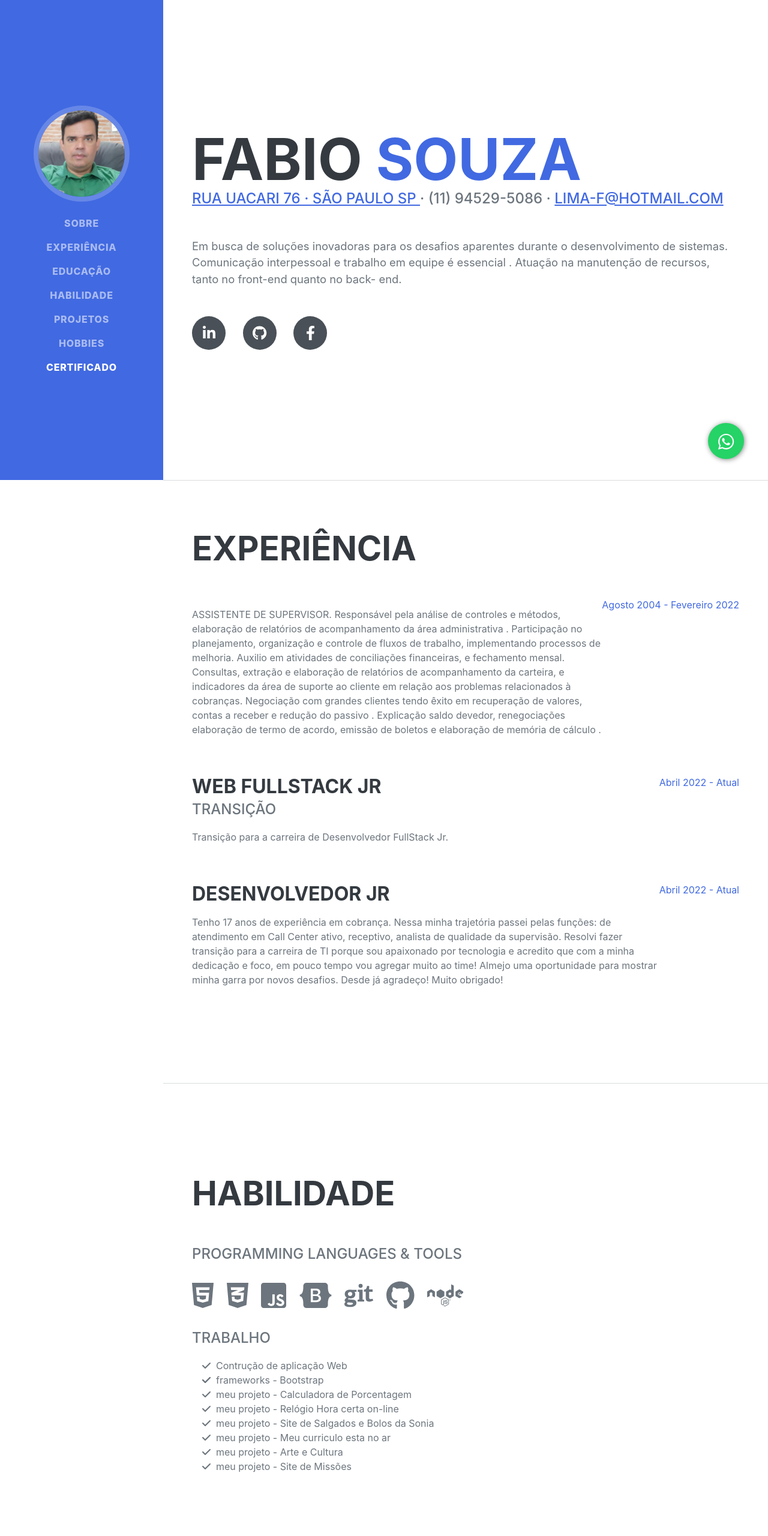
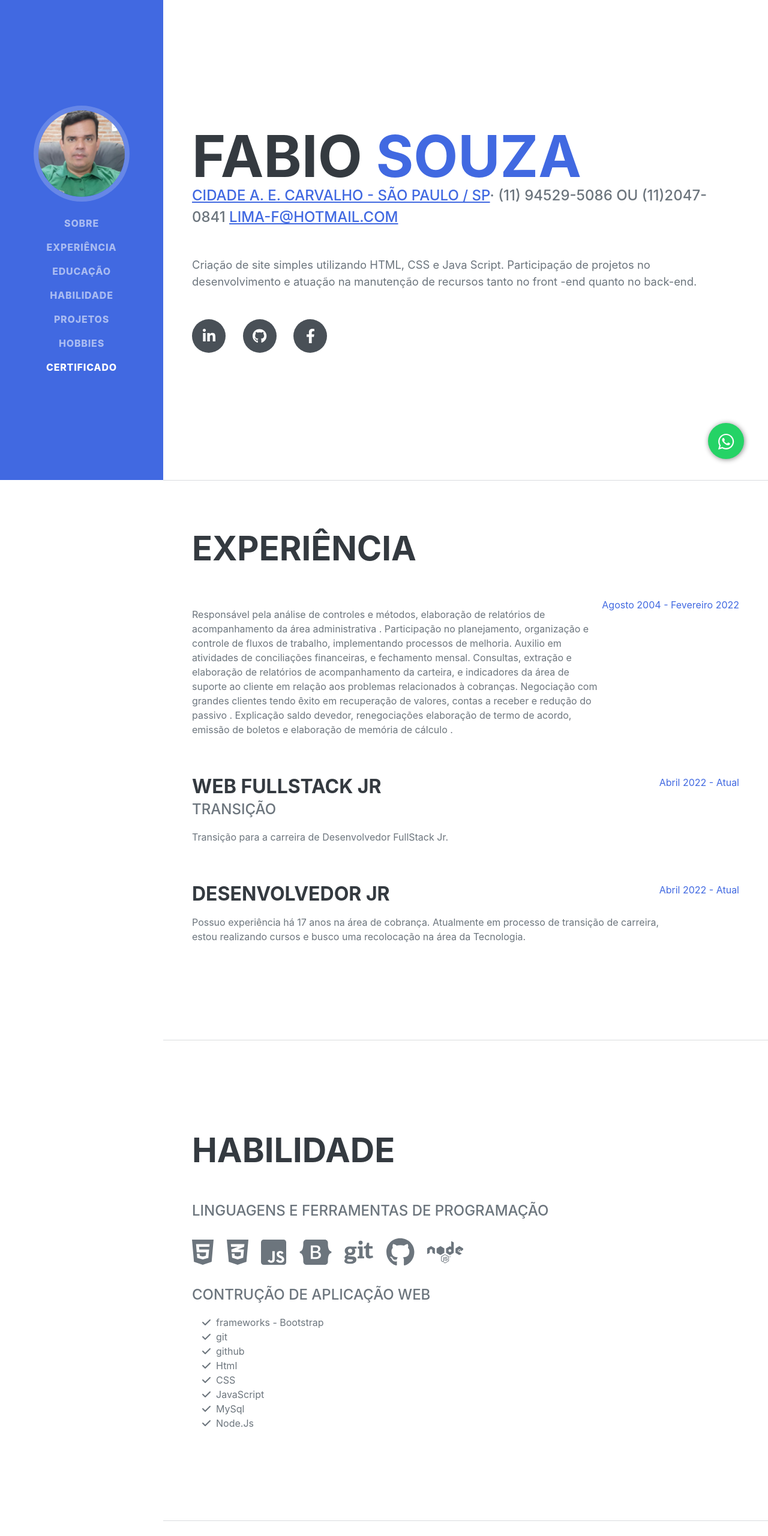
Before and after one commit to fabio-de-souza-lima/profissional, a plain HTML site: page index.html in a window 1280 px wide. Shown: the top 2560 px of the page at 60% size. Drawn offline with nearby package versions, Linux system fonts and the light colour scheme; a web font is replaced by a local one.

Commit message:
atualização

```diff
--- a/index.html
+++ b/index.html
@@ -81,11 +81,13 @@
                         Fabio
                         <span class="text-primary">Souza</span>
                     </h1>
-                    <div class="subheading mb-5"> <a href="https://www.google.com/maps/search/?api=1&query= Rua Uacai 76 São Paulo SP">
-                        Rua Uacari 76 · São Paulo SP </a>· (11) 94529-5086 ·
+                    <div class="subheading mb-5"> <a href="https://www.google.com/maps/search/?api=1&query= Cidade A. E. Carvalho - SÃO PAULO / SP">
+                        Cidade A. E. Carvalho - SÃO PAULO / SP</a>· (11) 94529-5086 ou (11)2047-0841
                         <a href="mailto:lima-f@hotmail.com">lima-f@hotmail.com</a>
                     </div>
-                    <p class="lead mb-5">Em busca de soluções inovadoras para os desafios aparentes durante o desenvolvimento de sistemas. Comunicação interpessoal e trabalho em equipe é essencial . Atuação na manutenção de recursos, tanto no front-end quanto no back- end.</p>
+                    <p class="lead mb-5"> Criação de site simples utilizando HTML, CSS e Java Script.
+                        Participação de projetos no desenvolvimento e atuação na manutenção de recursos tanto
+                        no front -end quanto no back-end.</p>
                     <div class="social-icons">
                         <a class="social-icon" href="https://www.linkedin.com/"><i class="fab fa-linkedin-in" ></i></a>
                         <a class="social-icon" href="https://github.com/fabio-de-souza-lima"><i class="fab fa-github"></i></a>
@@ -103,7 +105,7 @@
                         <div class="flex-grow-1">
                             <h3 class="mb-0"></h3>
                             <div class="subheading mb-3"></div>
-                            <p>ASSISTENTE DE SUPERVISOR.
+                            <p>
                                  Responsável pela análise de controles e métodos, elaboração de relatórios de
                                 acompanhamento da área administrativa . Participação no planejamento, organização e
                                 controle de fluxos de trabalho, implementando processos de melhoria.
@@ -128,13 +130,8 @@
                         <div class="flex-grow-1">
                             <h3 class="mb-0"> Desenvolvedor Jr</h3>
                             <div class="subheading mb-3"></div>
-                            <p>Tenho 17 anos de experiência em cobrança. Nessa minha trajetória passei pelas funções:  de atendimento em Call Center ativo, receptivo,  analista de qualidade da supervisão.
-
-                                Resolvi fazer transição para a carreira de TI porque sou apaixonado por tecnologia e acredito que com a minha dedicação e foco, em  pouco tempo vou agregar muito ao time!
-
-                                Almejo uma oportunidade para mostrar minha garra por novos desafios.
-
-                                Desde já agradeço! Muito obrigado!</p>
+                            <p>Possuo experiência há 17 anos na área de cobrança. Atualmente em processo de transição de carreira, estou realizando cursos e busco uma
+                                recolocação na área da Tecnologia. </p>
                         </div>
                         <div class="flex-shrink-0"><span class="text-primary">Abril 2022 - Atual</span></div>
                     </div>
@@ -158,7 +155,7 @@
             <section class="resume-section" id="habilidade">
                 <div data-aos="fade-left"class="resume-section-content">
                     <h2 data-aos="fade-right"class="mb-5">Habilidade</h2>
-                    <div class="subheading mb-3">Programming Languages & Tools</div>
+                    <div class="subheading mb-3">LINGUAGENS E FERRAMENTAS DE PROGRAMAÇÃO</div>
                     <ul class="list-inline dev-icons">
                         <li class="list-inline-item"><i class="fab fa-html5"></i></li>
                         <li class="list-inline-item"><i class="fab fa-css3-alt"></i></li>
@@ -172,43 +169,38 @@
 
 
                     </ul>
-                    <div class="subheading mb-3">Trabalho</div>
+                    <div class="subheading mb-3">Contrução de aplicação Web</div>
                     <ul class="fa-ul mb-0">
-                        <li>
-                            <span class="fa-li"><i class="fas fa-check"></i></span>
-                            Contrução de aplicação Web
-                        </li>
-                        <li>
-                            <span class="fa-li"><i class="fas fa-check"></i></span>
-
-                        </li>
                         <li>
                             <span class="fa-li"><i class="fas fa-check"></i></span>
                             frameworks - Bootstrap
                         </li>
                         <li>
                             <span class="fa-li"><i class="fas fa-check"></i></span>
-                            meu projeto - Calculadora de Porcentagem
+                              git
                         </li>
                         <li>
                             <span class="fa-li"><i class="fas fa-check"></i></span>
-                            meu projeto - Relógio  Hora certa on-line
+                             github
                         </li>
                         <li>
                             <span class="fa-li"><i class="fas fa-check"></i></span>
-                            meu projeto - Site de Salgados e Bolos da Sonia
+                              Html
                         </li>
                         <li>
                             <span class="fa-li"><i class="fas fa-check"></i></span>
-                            meu projeto - Meu curriculo esta no ar
+                              CSS
                         </li>
                         <li>
                             <span class="fa-li"><i class="fas fa-check"></i></span>
-                            meu projeto - Arte e Cultura
+                              JavaScript
                         </li>
                         <li>
                             <span class="fa-li"><i class="fas fa-check"></i></span>
-                            meu projeto - Site de Missões
+                              MySql
+                        <li>
+                            <span class="fa-li"><i class="fas fa-check"></i></span>
+                              Node.Js
                         </li>
 
                     </ul>
@@ -235,7 +227,7 @@
                         </li>
                         <li>
                             <span class="fa-li"><i class="fas fa-link text-warning"></i></span>
-                          <a href="https://fabio-de-souza-lima.github.io/curriculo/"> Meus site no ar </a>
+                          <a href="https://fabio-de-souza-lima.github.io/profissional/"> Meus site no ar </a>
                           <li>
                             <span class="fa-li"><i class="fas fa-link text-warning"></i></span>
                           <a href="https://fabio-de-souza-lima.github.io/arte_cultura/"> Arte e Cultura </a>
@@ -262,9 +254,9 @@
                             <h3 class="mb-0">Universidade Cruzeiro do Sul</h3>
                             <div class="subheading mb-3">Bacherelado</div>
                             <div>Ciência da Computação</div>
-                            <p> EAD</p>
+                            <p></p>
                         </div>
-                        <div class="flex-shrink-0"><span class="text-primary">Julho 2022 - julho 2026</span></div>
+                        <div class="flex-shrink-0"><span class="text-primary">Cursando primeiro semestre</span></div>
                     </div>
 
             </section>
@@ -275,8 +267,8 @@
             <section class="resume-section" id="hobbies">
                 <div data-aos="fade-left" class="resume-section-content">
                     <h2 data-aos="fade-right" class="mb-5">Hobbies</h2>
-                    <p>Trabalho voluntario com a instituição religiosa.</p>
-                    <p class="mb-0"> Atividade fisicas, caminhada e andar de bicicleta .</p>
+                    <p>Trabalho social em instituição religiosa.</p>
+                    <p class="mb-0"> Atividade fisicas.</p>
                 </div>
             </section>
             <hr class="m-0" />
```
